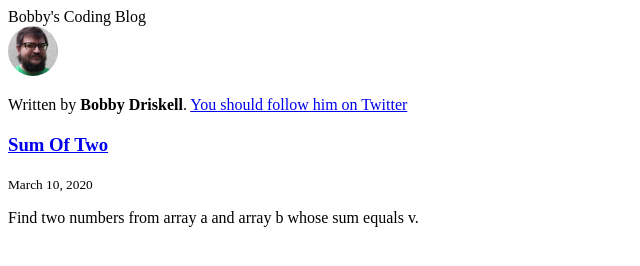
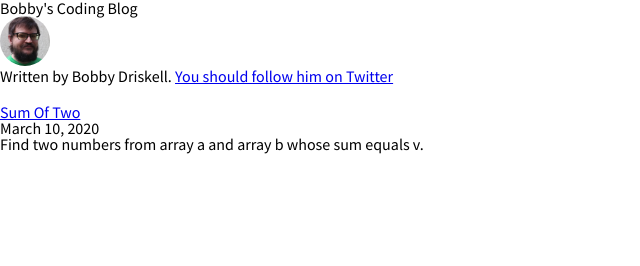
Before and after one commit to BobbyAD/challenge-blog, a Gatsby site: page / in a window 1280 px wide. Shown: the whole page, without its empty margins (0-640 px from the left). Built offline with nearby package versions, Linux system fonts and the light colour scheme; Gatsby itself is replaced by a stand-in of ours; some packages are replaced by stand-ins of ours.

Commit message:
Messing with fonts

```diff
--- a/src/pages/index.js
+++ b/src/pages/index.js
@@ -3,17 +3,24 @@
 import SEO from "../components/seo"
 import Button from "../components/button"
 import Blog from "../components/blog"
+import indexStyles from "../styles/indexStyles"
+
+import "../styles/reset.css"
+import "../styles/fonts.css"
 
 import { ThemeProvider } from "react-jss"
 
 const IndexPage = () => {
     const theme = {}
     const siteTitle = "Bobby's Coding Blog"
+    const classes = indexStyles()
 
     return (
         <ThemeProvider theme={theme}>
-            <div>{`${siteTitle}`}</div>
-            <Blog />
+            <div className={classes.container}>
+                <div className={classes.title}>{`${siteTitle}`}</div>
+                <Blog />
+            </div>
         </ThemeProvider>
     )
 }
--- /dev/null
+++ b/src/styles/fonts.css
@@ -0,0 +1 @@
+@import url('https://fonts.googleapis.com/css?family=Source+Sans+Pro:400,700&display=swap');
--- /dev/null
+++ b/src/styles/indexStyles.js
@@ -0,0 +1,7 @@
+import { createUseStyles } from "react-jss"
+
+export default createUseStyles({
+    container: {
+        fontFamily: `'Source Sans Pro', sans-serif`,
+    }
+})
--- /dev/null
+++ b/src/styles/reset.css
@@ -0,0 +1,48 @@
+/* http://meyerweb.com/eric/tools/css/reset/
+   v2.0 | 20110126
+   License: none (public domain)
+*/
+
+html, body, div, span, applet, object, iframe,
+h1, h2, h3, h4, h5, h6, p, blockquote, pre,
+a, abbr, acronym, address, big, cite, code,
+del, dfn, em, img, ins, kbd, q, s, samp,
+small, strike, strong, sub, sup, tt, var,
+b, u, i, center,
+dl, dt, dd, ol, ul, li,
+fieldset, form, label, legend,
+table, caption, tbody, tfoot, thead, tr, th, td,
+article, aside, canvas, details, embed,
+figure, figcaption, footer, header, hgroup,
+menu, nav, output, ruby, section, summary,
+time, mark, audio, video {
+	margin: 0;
+	padding: 0;
+	border: 0;
+	font-size: 100%;
+	font: inherit;
+	vertical-align: baseline;
+}
+/* HTML5 display-role reset for older browsers */
+article, aside, details, figcaption, figure,
+footer, header, hgroup, menu, nav, section {
+	display: block;
+}
+body {
+	line-height: 1;
+}
+ol, ul {
+	list-style: none;
+}
+blockquote, q {
+	quotes: none;
+}
+blockquote:before, blockquote:after,
+q:before, q:after {
+	content: '';
+	content: none;
+}
+table {
+	border-collapse: collapse;
+	border-spacing: 0;
+}
```
